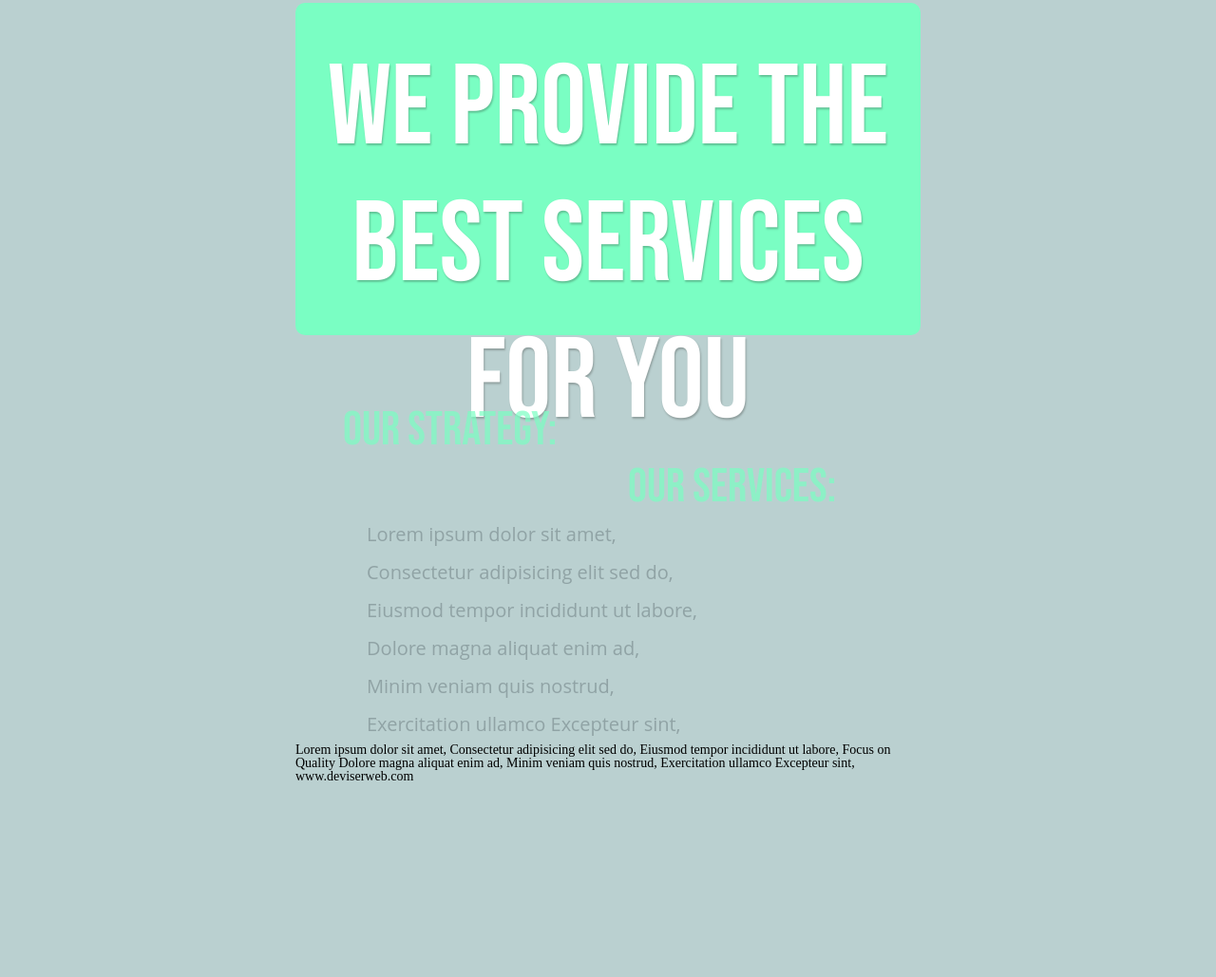
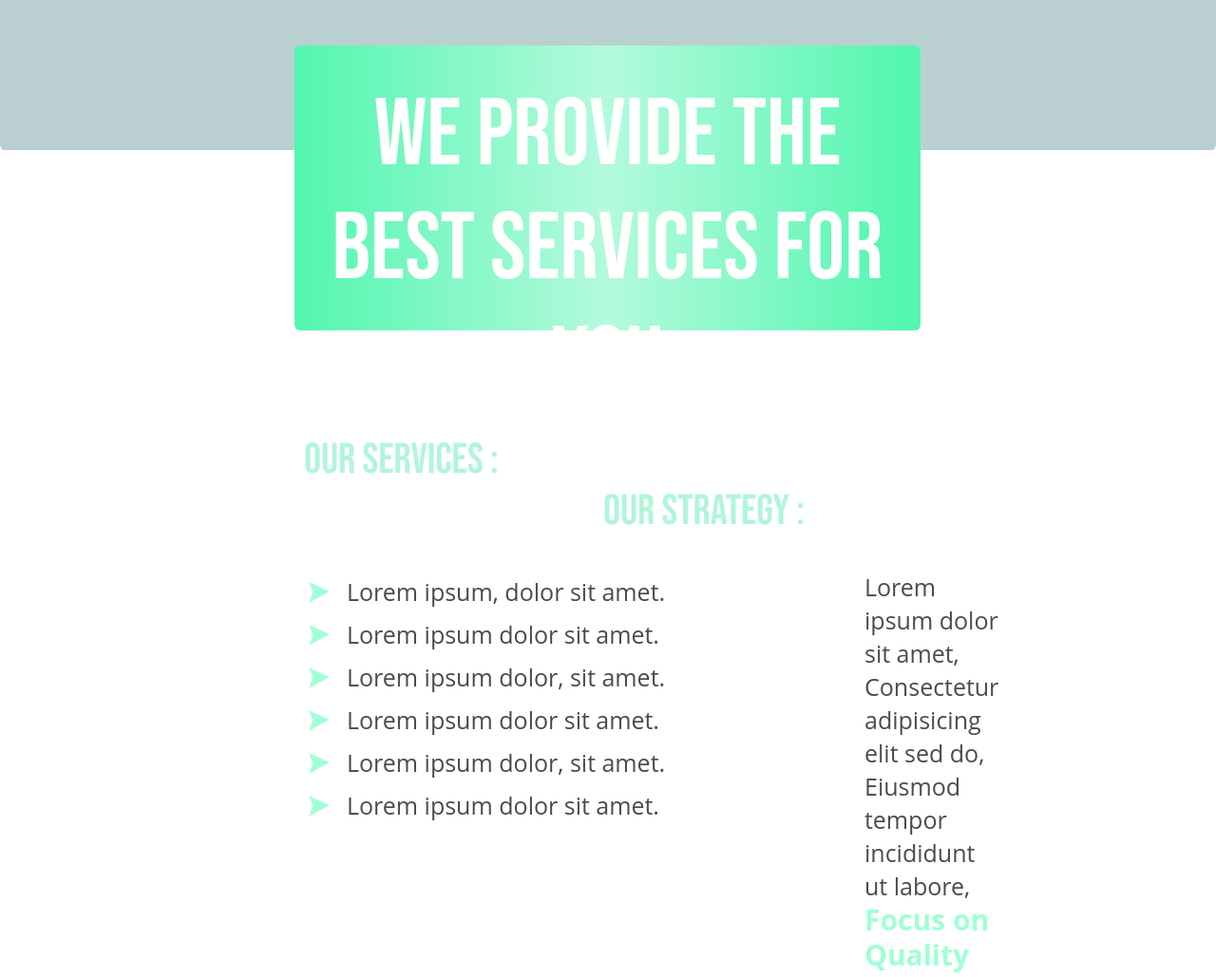
Before and after one commit to insideinfinity/First-steps, a plain HTML site: page css_5/css_5/index.html in a window 1280 px wide. Shown: the part 642-1671 px from the top of the page at 95% size. Before the commit the page ends 1467 px from the top, so only its background shows below. Drawn offline with Linux system fonts and the light colour scheme.

Commit message:
independent practice part#2 (last)

```diff
--- a/css_5/css_5/css/style.css
+++ b/css_5/css_5/css/style.css
@@ -36,87 +36,119 @@ img{vertical-align: top;}
 h1,h2,h3,h4,h5,h6{font-size:inherit;font-weight: 400;}
 
 body{
-	background-color: #bad0d0;
+	background: url('../img/your_image_56.png') 0 0/100% 100% no-repeat;
 }
+
 .content {
-	margin: 0px 311px 0 311px;
+	margin: 0px 311px 0px 310px;
 }
+
 .header {
-	font-family: 'Bebas Neue', cursive;
-	height: 145px;
-	background-color:#8da6a7;
-	border-radius: 10px;
-}
-.data{
-	text-transform: lowercase;
-	font-size: 10px;
-	text-align: right;
-	font-family: 'Open Sans';
-	line-height: 1.2;
-	letter-spacing: 0.06em;
-	color: #fff;
-	padding: 0 40px 65px 0;
+	height: 150px;
+	background-color: #8da5a7;
+	border-radius: 0 0 6px 6px;
+	margin: 0 0 540px 0;
 }
 .logo {
 	font-family: 'Bebas Neue', cursive;
+	font-weight: 700;
+	display: inline-block;
 	font-size: 50px;
 	line-height: 1.2;
 	text-transform: uppercase;
 	letter-spacing: 0.06em;
 	color: #fff;
-	padding: 50px 0 0 60px;
+	margin: 60px 0 0 70px;
 }
+.info {
+	font-family:'Open Sans', sans-serif;
+	display: inline-block;
+	font-size: 25px;
+	line-height: 1.2;
+	letter-spacing: 0.06em;
+	text-align: right;
+	margin: 0 0 0 300px;
+	color: #fff;
+}
+
 .content-top {
+	height: 300px;
+	border-radius: 6px 6px 6px 6px;
+	background: -webkit-linear-gradient(left, rgb(84,246,176) 0%,rgb(84,246,176) 1%,rgb(180,250,221) 50%,rgb(180,250,221) 50%,rgb(180,250,221) 50%,rgb(180,250,221) 50%,rgb(180,250,221) 50%,rgb(180,250,221) 50%,rgb(180,250,221) 50%,rgb(84,246,176) 97%,rgb(84,246,176) 100%);
+
+}
+.top {
+	text-align: center;
 	font-family: 'Bebas Neue', cursive;
-	font-size: 120px;
+	font-size: 100px;
 	line-height: 1.2;
 	text-transform: uppercase;
-	text-shadow: 1px 2px 2px rgba(25,20,15,0.25);
-	color: #ffffff;
-	background-color: #7afec3;
-	border-radius: 10px;
+	color: #fff;
+	padding: 35px 0 0 0;
+}
+
+.ourcontent {
+	margin: 110px 0 35px -35px;
+	text-transform: uppercase;
+	opacity: 0.7;
+	line-height: 1.2;
+	font-size: 45px;
+	color: #92f2cb;
+	font-family:'Bebas Neue', cursive;;
+}
+.serv {
+	display: inline-block;
+	padding: 0 0 0 45px;
+}
+.strat {
+	display: inline-block;
+	padding: 0px 0 0px 360px;
+}
+
+.content-info {
+	display: flex;
+opacity: 0.7;
+	font-family:'Open Sans', sans-serif; ;
+}
+.content-info-list {
+	font-size: 25px;
+	line-height: 45px;
+	color: #000000;
+}
+.unorderlist {
+	width: 400px;
+}
+.unorderlist li{
+	padding: 0 0 0 40px;
+	margin: 0px 0px 0px 15px;
+	background: url('../img/shape_1_copy_2_12.png') 0 12px/22px 22px no-repeat;
+}
+.text {
+	margin: 0 0 0 200px;
+	width: 390px;
+	font-size: 25px;
+	line-height: 35px;
+	color: #000000;
+}
+.text span{
+	font-size: 30px;
+	font-weight: 700;
+	color: #79ffc3;
+}
+
+.content-info__link	{
+	height: 150px;
+	background-color: #79ffc3;
+	border-radius: 6px 6px 0px 0px;
+}
+.link__info {
+	padding: 70px 0px 0px 0px;
 	text-align: center;
-	height: 350px;
-	padding: 40px 0 0 0;
-	margin: 500px 0 0 0;
-}
-.strategy {
-	opacity: 0.7;
-	font-family: 'Bebas Neue', cursive;
-	font-size: 50px;
+	margin: 208px 0px 0px 0px;
+	font-family:'Bebas Neue', cursive;
+	font-size: 25px;
 	line-height: 1.2;
 	text-transform: uppercase;
-	color: #7afec3;
-	margin: 70px 0 0 0;
+	letter-spacing: 0.5em;
+	color: #ffffff;
 }
-.our1{
-	padding: 0 0 0 50px;
-}
-.our2{
-	padding: 0 0 0 350px;
-}
-.text {
-
-}
-.text li {
-	font-family: 'Open Sans';
-	margin: 0 0 0 75px;
-	font-size: 20px;
-	line-height: 40px;
-	color: #90a3a5
-}
-.text li:nth-child(1){
-
-}
-.text li:nth-child(2){
-
-}
-.text li:nth-child(3){
-
-}
-.text li:nth-child(4){
-
-}
-.unorder-text{
-
-}
--- a/css_5/css_5/index.html
+++ b/css_5/css_5/index.html
@@ -19,43 +19,41 @@
 	<body>
         <div class="content">
             <div class="header">
-                <div class="logo">
-                    <span>Your Logo</span>
-                </div>
-                <div class="data">
-                    <span>+7 (902)-130-04-74 <p>artembazhuraapatity@mail.ru</p></span>
-                </div>
+                <span class="logo">insideinfinity</span>
+                <span class="info">+7(902)-76-09-48 <br> insideinfinity@mail.com</span>
             </div>
             <div class="content-top">
-                <h1>We provide the <p>best services for you</p></h1>
+                <div class="top">We provide the <br> best services for you</div>
             </div>
-            <div class="strategy">
-                <span class="our1">Our Strategy:</span>
-                <span class="our2">Our Services:</span>
+            <div class="ourcontent">
+                <span class="serv">our services :</span>
+                <span class="strat">our strategy :</span>
             </div>
-            <div class="text">
-                <span>
-                    <ul class="unorder-text">
-                        <li>Lorem ipsum dolor sit amet, </li>
-                        <li>Consectetur adipisicing elit sed do,</li>
-                        <li>Eiusmod tempor incididunt ut labore,</li>
-                        <li>Dolore magna aliquat enim ad,</li>
-                        <li>Minim veniam quis nostrud,</li>
-                        <li>Exercitation ullamco Excepteur sint,</li>
+            <div class="content-info">
+                <span class="content-info-list">
+                    <ul class="unorderlist">
+                        <li>Lorem ipsum, dolor sit amet.</li>
+                        <li>Lorem ipsum dolor sit amet.</li>
+                        <li>Lorem ipsum dolor, sit amet.</li>
+                        <li>Lorem ipsum dolor sit amet.</li>
+                        <li>Lorem ipsum dolor, sit amet.</li>
+                        <li>Lorem ipsum dolor sit amet.</li>
                     </ul>
-                        <span>
+                </span>
+                <span class="text">
                     Lorem ipsum dolor sit amet,
                     Consectetur adipisicing elit sed do,
                     Eiusmod tempor incididunt ut labore,
-                                Focus on Quality Dolore magna aliquat enim ad,
+                    <span>Focus on Quality</span> Dolore magna aliquat enim ad,
                     Minim veniam quis nostrud,
                     Exercitation ullamco Excepteur sint,
                 </span>
-                </span>
             </div>
-            <div>
-                www.deviserweb.com
+            <div class="content-info__link">
+                <div class="link__info">
+                           https://github.com/insideinfinity
                 </div>
             </div>
-	<body>
+        </div>
+    </body>
 </html>
```
Also changed, not shown: css_5/css_5/img/shape_1_copy_2_12.png (added), css_5/css_5/img/your_image_56.png (added). Lines whose indentation alone changed are shown as unchanged.
